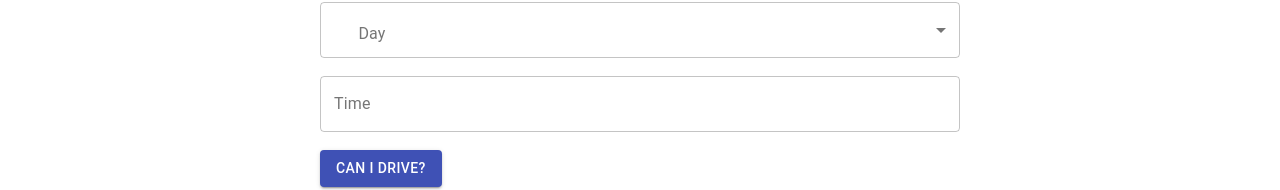
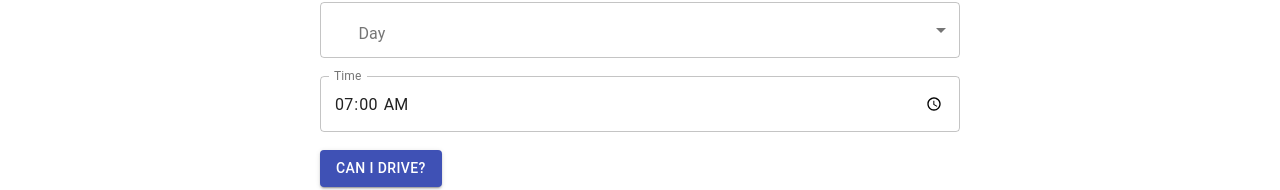
Before and after one commit to scottgamer/pico-y-placa-predictor-front, a React (Create React App) app: page / in a window 1280 px wide. Shown: the part 152-342 px from the top of the page. Built offline with nearby package versions, Linux system fonts and the light colour scheme.

Commit message:
changed input type to time

```diff
--- a/src/pages/Main/Main.jsx
+++ b/src/pages/Main/Main.jsx
@@ -19,7 +19,7 @@ const Main = () => {
   const [values, setValues] = useState({
     plate: "",
     day: "",
-    time: ""
+    time: "07:00"
   });
 
   const [message, setMessage] = useState("");
@@ -28,9 +28,12 @@ const Main = () => {
 
   const predictPicoPlacaHandler = async data => {
     try {
+      const time = data.time.replace(":", "");
+      const values = { ...data, time };
+
       const response = await axios.post(
         `http://localhost:4000/api/pico-placa/predict`,
-        JSON.stringify(data),
+        JSON.stringify(values),
         {
           headers: {
             "Content-Type": "application/json"
@@ -107,16 +110,19 @@ const Main = () => {
             <br />
             <FormGroup>
               <TextField
+                type="time"
                 label="Time"
                 variant="outlined"
                 id="time"
                 name="time"
                 value={values.time}
-                placeholder="0700"
                 onChange={handleChange}
                 onBlur={handleBlur}
                 helperText={errors.time}
                 error={!!errors.time}
+                inputProps={{
+                  step: 300
+                }}
               />
             </FormGroup>
             <br />
```
